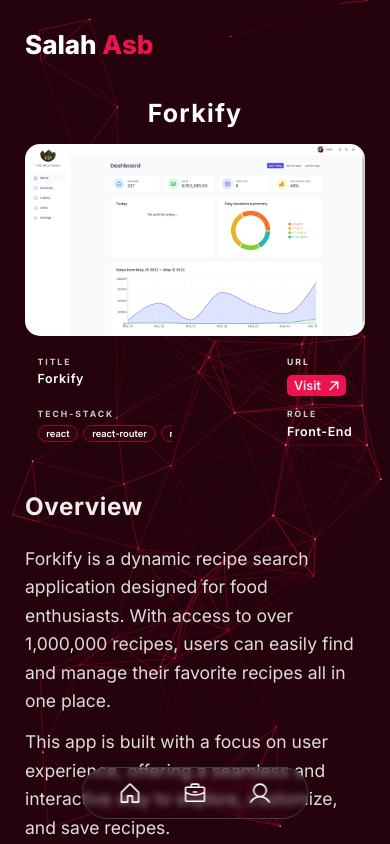
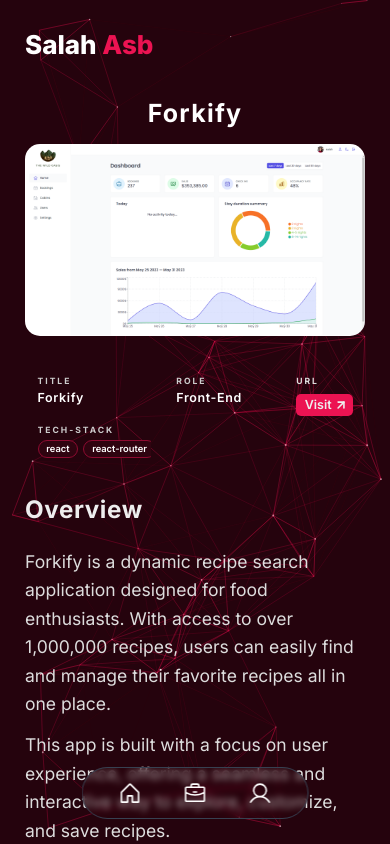
Before and after one commit to salahasb/portfolio, a React (Vite) app: page /projects/forkify in a window 390 px wide. Shown: the top 844 px of the page. Built offline with nearby package versions, Linux system fonts and the light colour scheme.

Commit message:
add some adjustments

```diff
--- a/src/pages/project-detail/ProjectInfo.jsx
+++ b/src/pages/project-detail/ProjectInfo.jsx
@@ -1,9 +1,9 @@
-import { PiArrowUpRightBold } from "react-icons/pi";
 import Button from "../../components/Button";
+import { LuArrowUpRight } from "react-icons/lu";
 
 function ProjectInfo({ project }) {
 	return (
-		<div className="px-5 mt-[clamp(2rem,5vw,4rem)] mb-[4rem] sm:mb-[6rem]  lg:my-[4rem]  grid grid-cols-[1fr_auto] sm:grid-cols-[1.4fr_1fr_auto]   lg:grid-cols-[1.2fr_0.8fr_1fr_auto]  xl:grid-cols-[0.8fr_0.6fr_1fr_auto] gap-y-5 md:gap-y-8 gap-x-10 md:gap-x-20  ">
+		<div className="px-5 mt-[clamp(2rem,10vw,4rem)] max-sm:mb-[clamp(2rem,7vw,3rem)] sm:mb-[2rem]   lg:my-[4rem]  grid grid-cols-[1.2fr_1fr_auto]   lg:grid-cols-[1.2fr_0.8fr_1fr_auto]  xl:grid-cols-[0.8fr_0.6fr_1fr_auto] gap-y-3 md:gap-y-8 gap-x-10 md:gap-x-20  ">
 			<div className="flex flex-col   ">
 				<span className="uppercase      text-[#ccc] font-bold tracking-[0.2rem] mb-[clamp(0.1rem,0.5vw,0.75rem)] text-[clamp(0rem,2.2vw,1.6rem)] ">
 					Title
@@ -26,7 +26,7 @@
 				<span className="uppercase    text-[#ccc] font-bold tracking-[0.2rem]    mb-[clamp(0.1rem,1vw,2.8rem)] text-[clamp(0rem,2.2vw,1.6rem)]">
 					tech-stack
 				</span>
-				<ul className="flex   gap-x-2 sm:gap-x-5 gap-y-4 max-sm:max-w-[60%] md:max-w-[75%] items-center justify-self-center overflow-x-auto  custom-scrollbar pb-2">
+				<ul className="flex   gap-x-2 sm:gap-x-5 gap-y-4  lg:max-w-[75%] items-center justify-self-center overflow-x-auto  custom-scrollbar pb-2">
 					{project.techStack.map((tech) => (
 						<li
 							key={tech}
@@ -38,20 +38,20 @@
 				</ul>
 			</div>
 
-			<div className="flex flex-col lg:justify-self-end row-start-1 row-end-2 col-start-2 sm:col-start-3 lg:col-start-4 ">
+			<div className="flex flex-col lg:justify-self-end row-start-1 row-end-2 col-start-3 sm:col-start-3 lg:col-start-4 ">
 				<span className="uppercase   mb-[clamp(0.5rem,1.8vw,1.25rem)]  text-[#ddd] font-bold tracking-[0.2rem]     text-[clamp(0rem,2.2vw,1.6rem)] ">
 					Url
 				</span>
-				<Button className=" bg-brand-500 px-[clamp(0rem,1.8vw,1.6rem)] py-[clamp(0rem,0.6vw,0.75rem)]   justify-self-center  w-fit ">
+				<Button className=" bg-brand-500 px-[clamp(0rem,2.2vw,1.6rem)] py-[clamp(0rem,0.6vw,0.1rem)]   justify-self-center  w-fit ">
 					<a
 						href=" "
 						target="_blank"
-						className="flex gap-x-2 h-fit items-center"
+						className="flex gap-x-[clamp(0rem,0.6vw,0.6rem)] h-fit items-center"
 					>
-						<span className=" leading-[0.9] text-[clamp(0rem,3.2vw,2.4rem)]">
+						<span className="text-[clamp(0rem,3.2vw,2.4rem)] mt-[1px]">
 							Visit
 						</span>
-						<PiArrowUpRightBold className=" text-[clamp(0rem,4vw,1.8rem)] -mr-1" />
+						<LuArrowUpRight className=" text-[clamp(0rem,3.6vw,2.2rem)] stroke-[2.7px]  -mr-[4px] sm:-mr-[3px]" />
 					</a>
 				</Button>
 			</div>
```
